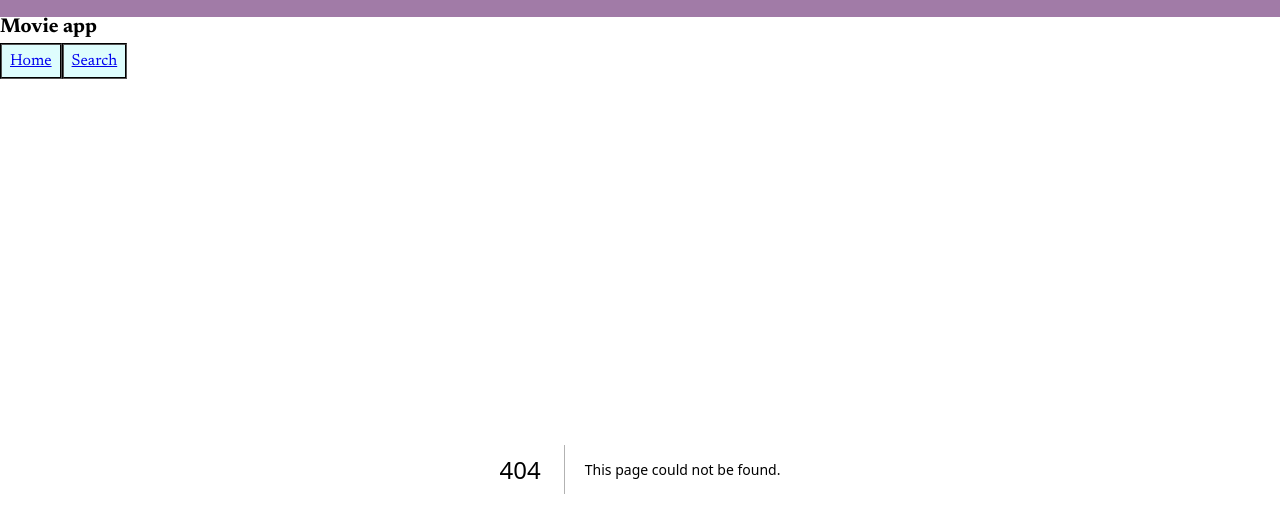
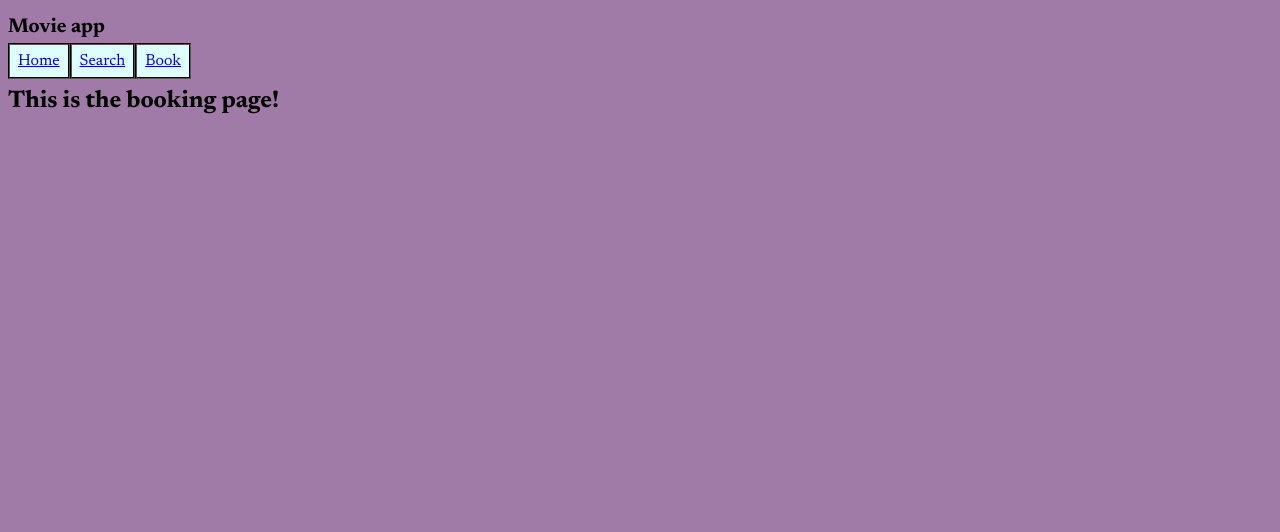
Before and after one commit to walkerangland/CSCI4050-Cinema-System-Project, a Next.js app: page /book in a window 1280 px wide. Before the commit this address had no page. Shown: the top 532 px of the page. Built offline with nearby package versions, Linux system fonts and the light colour scheme.

Commit message:
Added booking page

```diff
--- /dev/null
+++ b/app/book/page.js
@@ -0,0 +1,8 @@
+export default function Page() {
+  return (<div>
+            <h1>This is the booking page!</h1>
+
+          </div>
+  );
+
+}
--- a/app/layout.js
+++ b/app/layout.js
@@ -14,6 +14,7 @@ export default function RootLayout({ children }) {
         <h1 style={{fontSize: '20px'}}>Movie app</h1>
           <Link href="/" className={styles.topbar}>Home</Link>
           <Link href="/search" className={styles.topbar}>Search</Link>
+          <Link href="/book" className={styles.topbar}>Book</Link>
         <main>{children}</main>
         </nav>
       </body>
--- a/app/search/page.js
+++ b/app/search/page.js
@@ -1,6 +1,5 @@
 export default function Page() {
   return (<div>
-            <style>{` p { color: red; } `}</style>
             <h1>This is the search page!</h1>
 
           </div>
```
Also changed, not shown: app/page.js (+0 -8 lines).
